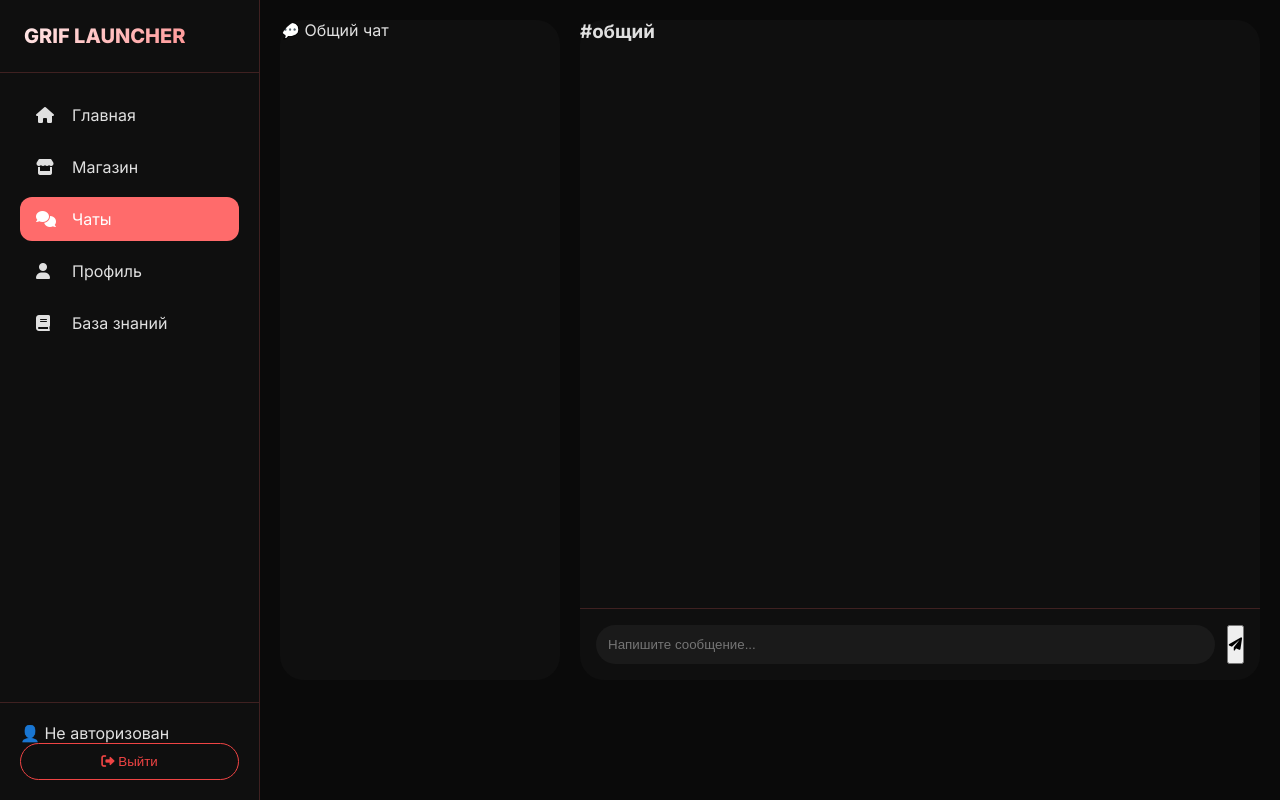
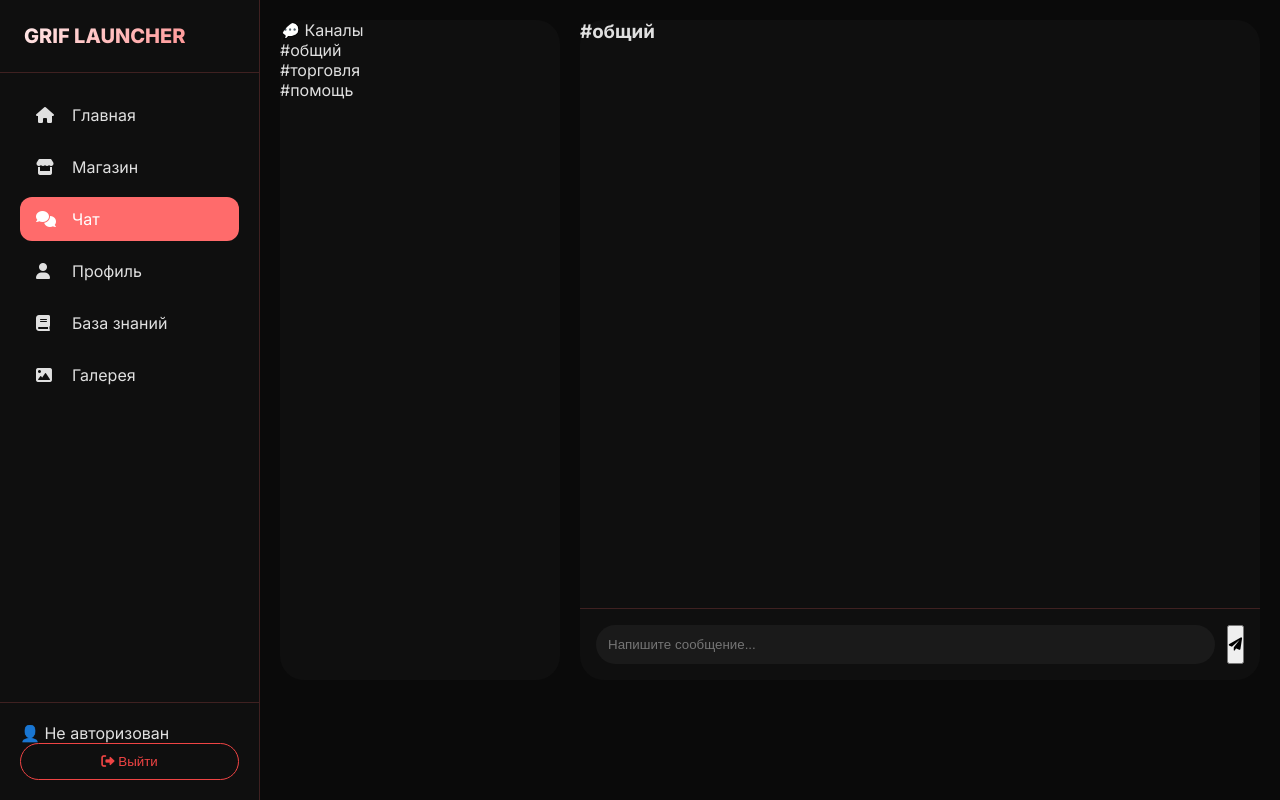
Before and after one commit to Danilka1809/New-repository, a plain HTML site: page docs/chat.html in a window 1280 px wide. Drawn offline with Linux system fonts and the light colour scheme; no server answers.

Commit message:
Update chat.html

```diff
--- a/docs/chat.html
+++ b/docs/chat.html
@@ -3,7 +3,7 @@
 <head>
     <meta charset="UTF-8">
     <meta name="viewport" content="width=device-width, initial-scale=1.0">
-    <title>GrifLauncher | Чаты</title>
+    <title>GrifLauncher | Чат</title>
     <link href="https://fonts.googleapis.com/css2?family=Inter:wght@400;500;600;700;800&display=swap" rel="stylesheet">
     <link rel="stylesheet" href="https://cdnjs.cloudflare.com/ajax/libs/font-awesome/6.0.0/css/all.min.css">
     <link rel="stylesheet" href="style.css">
@@ -17,9 +17,10 @@
         <div class="sidebar-menu">
             <a href="index.html" class="menu-item"><i class="fas fa-home"></i> Главная</a>
             <a href="shop.html" class="menu-item"><i class="fas fa-store"></i> Магазин</a>
-            <a href="chat.html" class="menu-item active"><i class="fas fa-comments"></i> Чаты</a>
+            <a href="chat.html" class="menu-item active"><i class="fas fa-comments"></i> Чат</a>
             <a href="profile.html" class="menu-item"><i class="fas fa-user"></i> Профиль</a>
             <a href="wiki.html" class="menu-item"><i class="fas fa-book"></i> База знаний</a>
+            <a href="gallery.html" class="menu-item"><i class="fas fa-image"></i> Галерея</a>
         </div>
         <div class="sidebar-footer">
             <div id="authStatus"></div>
@@ -29,8 +30,10 @@
 
     <div class="main-content chat-layout">
         <div class="channels-sidebar">
-            <div class="channels-header">💬 Общий чат</div>
-            <div id="channelsList"></div>
+            <div class="channels-header">💬 Каналы</div>
+            <div class="channel active">#общий</div>
+            <div class="channel">#торговля</div>
+            <div class="channel">#помощь</div>
         </div>
         <div class="chat-area">
             <div class="chat-header"><h3>#общий</h3></div>
```
